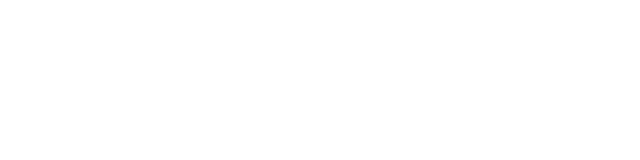
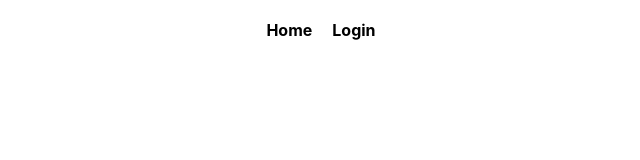
Before and after one commit to neyaznafiz/router-firebase-integration, a React (Create React App) app: page /login in a window 1280 px wide. Shown: the top 160 px of the page, without its empty margins (309-949 px from the left). Built offline with nearby package versions, Linux system fonts and the light colour scheme.

Commit message:
header nav a css added

```diff
--- a/src/App.js
+++ b/src/App.js
@@ -1,12 +1,15 @@
 
 import { Route, Routes } from 'react-router-dom';
 import './App.css';
+import Header from './Components/Header/Header';
 import Home from './Components/Home/Home';
 import Login from './Components/Login/Login';
 
 function App() {
   return (
     <div className="App">
+
+      <Header></Header>
 
       <Routes>
 
--- a/src/Components/Header/Header.css
+++ b/src/Components/Header/Header.css
@@ -0,0 +1,15 @@
+.header nav {
+    margin-top: 20px;
+}
+
+.header nav a{
+    margin-top: 10px;
+    margin-right: 20px;
+    text-decoration: none;
+    color: black;
+    font-weight: bold;
+}
+
+.header nav a:hover {
+color: goldenrod;
+}
--- a/src/Components/Header/Header.js
+++ b/src/Components/Header/Header.js
@@ -4,9 +4,13 @@
 
 const Header = () => {
     return (
-        <div>
-            <Link to="/">Home</Link>
-            <Link to="/login">Login</Link>
+        <div className='header'>
+
+            <nav>
+                <Link to="/">Home</Link>
+                <Link to="/login">Login</Link>
+            </nav>
+
         </div>
     );
 };
--- a/src/Components/Login/Login.js
+++ b/src/Components/Login/Login.js
@@ -1,4 +1,5 @@
 import React from 'react';
+import './Login.css'
 
 const Login = () => {
     return (
```
